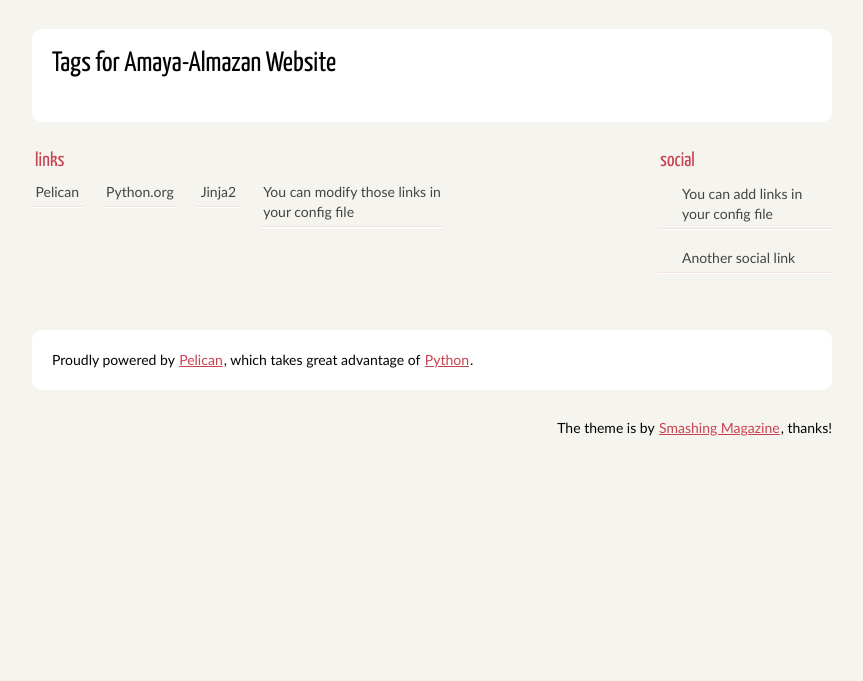
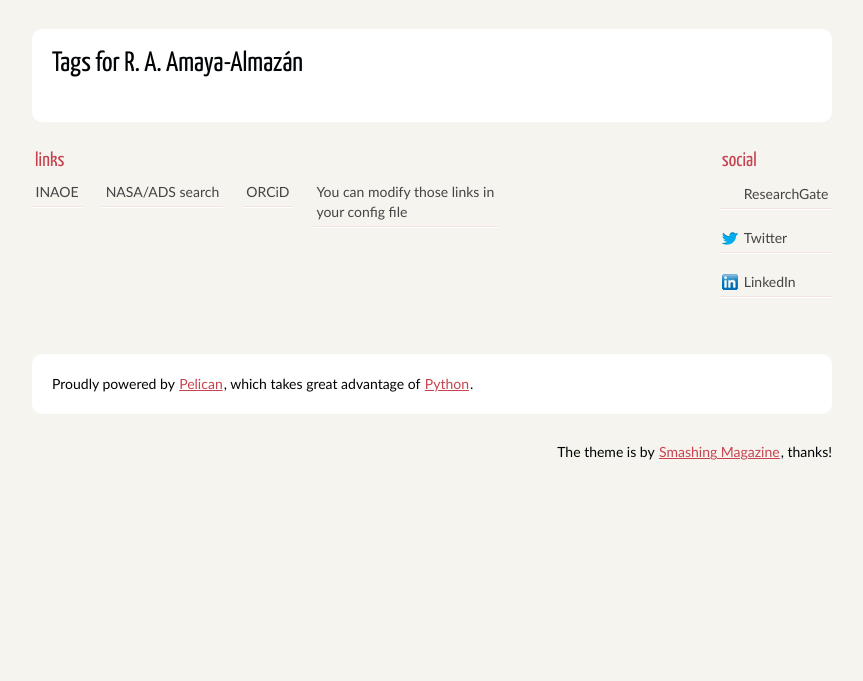
Before and after one commit to amaya-almazan/amayaalmazan, a plain HTML site: page tags.html in a window 1280 px wide. Shown: the part 119-800 px from the top of the page, without its empty margins (208-1071 px from the left). Drawn offline with Linux system fonts and the light colour scheme; files whose address does not match are found by name.

Commit message:
social media

```diff
--- a/tags.html
+++ b/tags.html
@@ -4,20 +4,20 @@
         <meta charset="utf-8" />
         <meta name="viewport" content="width=device-width, initial-scale=1.0" />
         <meta name="generator" content="Pelican" />
-        <title>Amaya-Almazan Website - Tags</title>
+        <title>R. A. Amaya-Almazán - Tags</title>
         <link rel="stylesheet" href="/theme/css/main.css" />
 </head>
 
 <body id="index" class="home">
         <header id="banner" class="body">
-                <h1><a href="/">Amaya-Almazan Website</a></h1>
+                <h1><a href="/">R. A. Amaya-Almazán</a></h1>
                 <nav><ul>
                     <li><a href="/category/review.html">Review</a></li>
                 </ul></nav>
         </header><!-- /#banner -->
 
 <section id="content" class="body">
-    <h1>Tags for Amaya-Almazan Website</h1>
+    <h1>Tags for R. A. Amaya-Almazán</h1>
     <ul>
     </ul>
 </section>
@@ -26,9 +26,9 @@
                 <div class="blogroll">
                         <h2>links</h2>
                         <ul>
-                            <li><a href="https://getpelican.com/">Pelican</a></li>
-                            <li><a href="https://www.python.org/">Python.org</a></li>
-                            <li><a href="https://palletsprojects.com/p/jinja/">Jinja2</a></li>
+                            <li><a href="https://astro.inaoep.mx/">INAOE</a></li>
+                            <li><a href="https://ui.adsabs.harvard.edu/search/fq=%7B!type%3Daqp%20v%3D%24fq_database%7D&fq_database=database%3A%20astronomy&p_=0&q=author%3A(%22Amaya-Almaz%C3%A1n%22)&sort=date%20desc%2C%20bibcode%20desc">NASA/ADS search</a></li>
+                            <li><a href="https://orcid.org/0000-0002-9443-7523">ORCiD</a></li>
                             <li><a href="#">You can modify those links in your config file</a></li>
                         </ul>
                 </div><!-- /.blogroll -->
@@ -36,8 +36,9 @@
                         <h2>social</h2>
                         <ul>
 
-                            <li><a href="#">You can add links in your config file</a></li>
-                            <li><a href="#">Another social link</a></li>
+                            <li><a href="https://www.researchgate.net/profile/Raul-Amaya-Almazan">ResearchGate</a></li>
+                            <li><a href="https://twitter.com/bode_azul">Twitter</a></li>
+                            <li><a href="https://www.linkedin.com/in/ra%C3%BAl-antonio-amaya-almaz%C3%A1n-527341121">LinkedIn</a></li>
                         </ul>
                 </div><!-- /.social -->
         </section><!-- /#extras -->
```
Also changed, not shown: archives.html (+9 -8 lines), author/rantonioaa.html (+8 -7 lines), authors.html (+9 -8 lines), categories.html (+9 -8 lines), category/review.html (+8 -7 lines), index.html (+8 -7 lines), my-first-review.html (+7 -6 lines).
